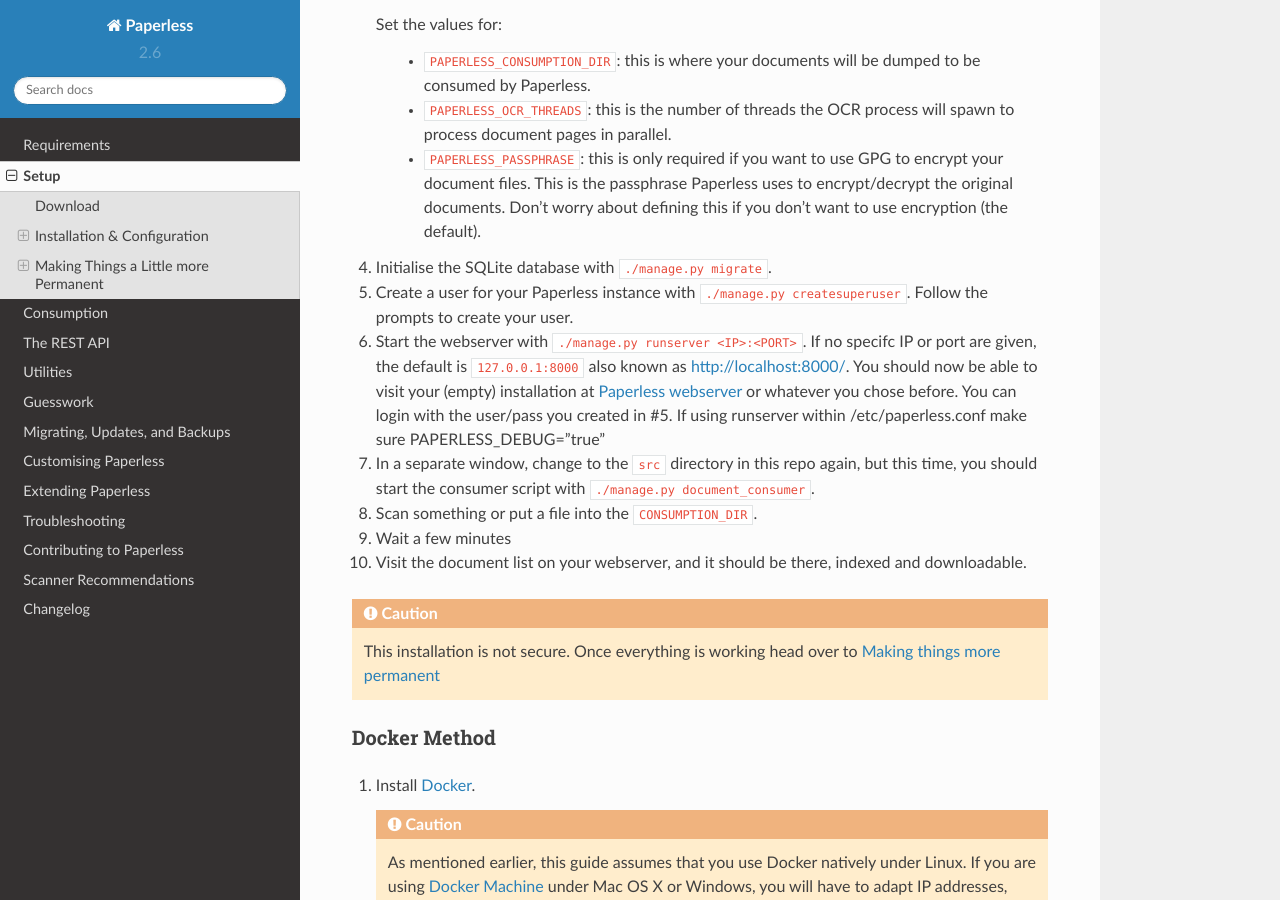
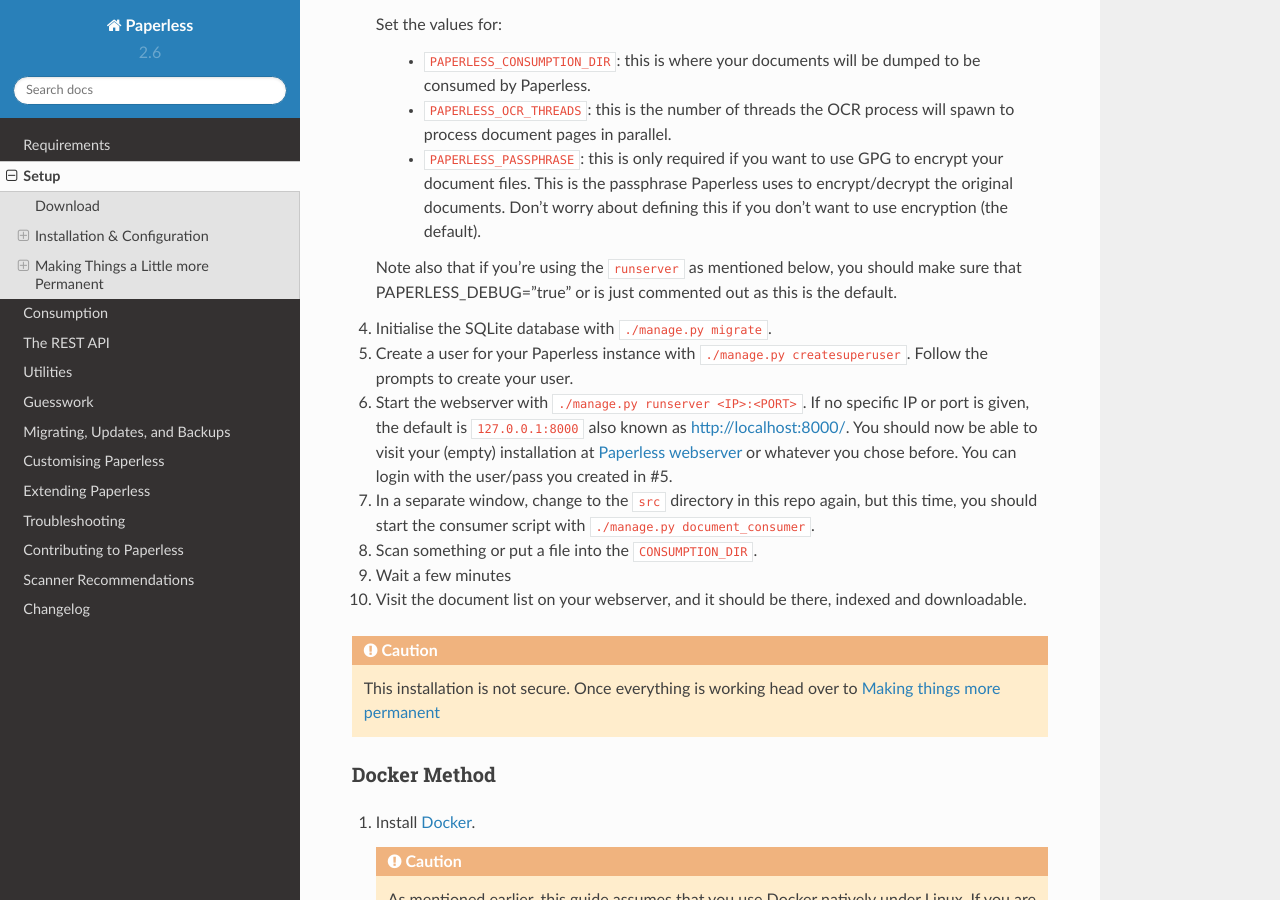
Before and after one commit to repoRangee/Large-scale, a Sphinx documentation site: the page built from docs/setup.rst, in a window 1280 px wide and 900 px high, scrolled down 1077 px. Built offline with Sphinx 7.4.7 and the Read the Docs theme 2.0.0, drawn with Linux system fonts in a browser that asks for light colours; formulas are drawn with MathJax 3.

Commit message:
Move note about DEBUG up into 3.

```diff
--- a/docs/setup.rst
+++ b/docs/setup.rst
@@ -77,16 +77,19 @@ Standard (Bare Metal)
       encrypt/decrypt the original documents.  Don't worry about defining this
       if you don't want to use encryption (the default).
 
+   Note also that if you're using the ``runserver`` as mentioned below, you
+   should make sure that PAPERLESS_DEBUG="true" or is just commented out as
+   this is the default.
+
 4. Initialise the SQLite database with ``./manage.py migrate``.
 5. Create a user for your Paperless instance with
    ``./manage.py createsuperuser``. Follow the prompts to create your user.
 6. Start the webserver with ``./manage.py runserver <IP>:<PORT>``.
-   If no specifc IP or port are given, the default is ``127.0.0.1:8000``
-   also known as http://localhost:8000/.
+   If no specific IP or port is given, the default is ``127.0.0.1:8000`` also
+   known as http://localhost:8000/.
    You should now be able to visit your (empty) installation at
    `Paperless webserver`_ or whatever you chose before.  You can login with the
    user/pass you created in #5.
-   If using runserver within /etc/paperless.conf make sure PAPERLESS_DEBUG="true"
 
 7. In a separate window, change to the ``src`` directory in this repo again,
    but this time, you should start the consumer script with
```
